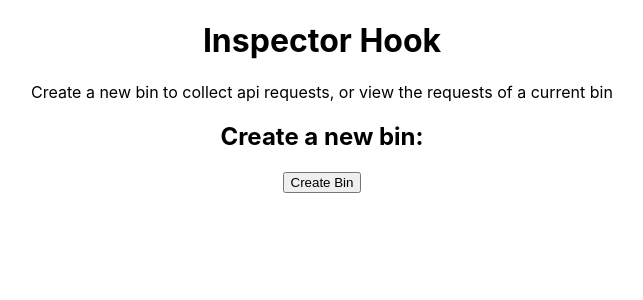
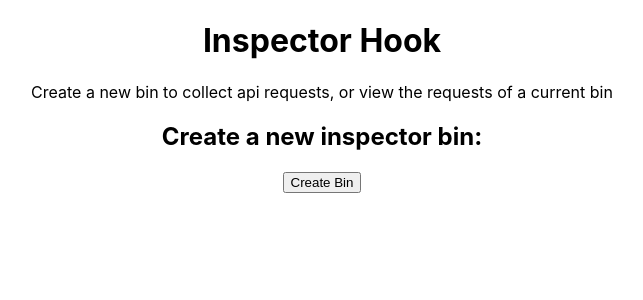
Before and after one commit to kaledoux/inspector_hook_react, a React (Create React App) app: page / in a window 1280 px wide. Shown: the top 300 px of the page, without its empty margins (318-961 px from the left). Built offline with nearby package versions, Linux system fonts and the light colour scheme.

Commit message:
app creation of basic componenets

```diff
--- a/src/App.js
+++ b/src/App.js
@@ -2,12 +2,28 @@ import logo from './logo.svg';
 import './App.css';
 
 function App() {
+	const Title = () => {
+		return (
+			<div>
+				<h1>Inspector Hook</h1>
+				<p>Create a new bin to collect api requests, or view the requests of a current bin</p>
+			</div>
+		);
+	};
+
+	const NewBin = () => {
+		return (
+			<div>
+				<h2>Create a new inspector bin:</h2>
+				<button>Create Bin</button>
+			</div>
+		);
+	};
+
 	return (
 		<div className="App">
-			<h1>Inspector Hook</h1>
-			<p>Create a new bin to collect api requests, or view the requests of a current bin</p>
-			<h2>Create a new bin:</h2>
-			<button>Create Bin</button>
+			<Title />
+			<NewBin />
 		</div>
 	);
 }
```
